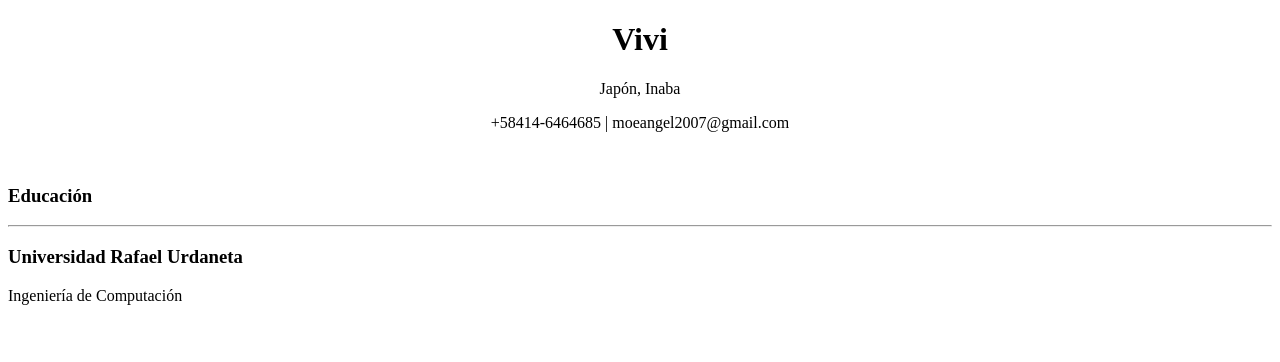
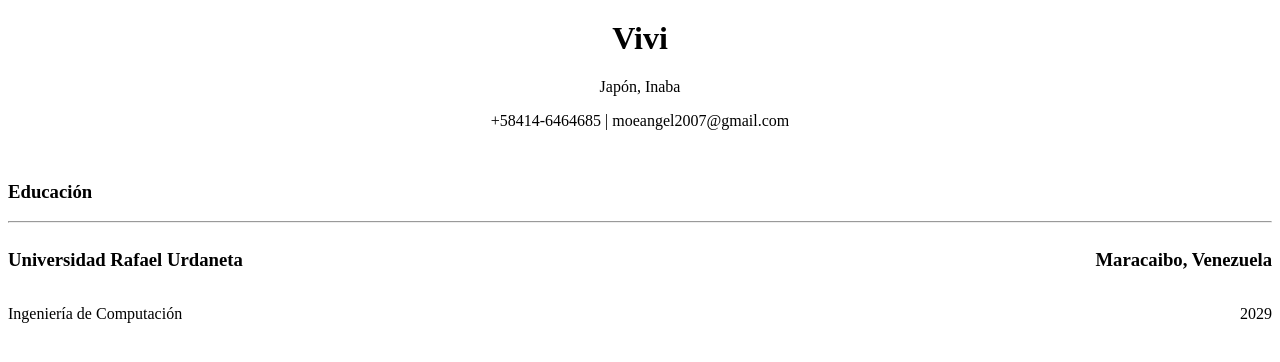
Before and after one commit to kikuovivi/hola, a plain HTML site: page index.html in a window 1280 px wide. Drawn offline with Linux system fonts and the light colour scheme.

Commit message:
style: add body styles and flexbox layout for education details

```diff
--- a/index.html
+++ b/index.html
@@ -1,5 +1,12 @@
 <!DOCTYPE html>
 <html lang="es">
+<style>
+    body {
+
+    line-height: 1.1; margin-bottom: 4px;
+
+    }
+</style>
 <head>
     <meta charset="UTF-8">
     <meta name="viewport" content="width=device-width, initial-scale=1.0">
@@ -12,8 +19,12 @@
     <br>
     <h3>Educación</h3>
     <hr>
-    <h3>Universidad Rafael Urdaneta</h3>
-    <p>Ingeniería de Computación</p>
+    <div style="display: flex; justify-content: space-between; width: 100%;">
+        <h3>Universidad Rafael Urdaneta</h3><span><h3>Maracaibo, Venezuela<h3></h3></span>
+    </div>
+    <div style="display: flex; justify-content: space-between; width: 100%;">
+        <p>Ingeniería de Computación<p><span><p>2029</p></span>
+    </div>
 
 </body>
 </html>
```
